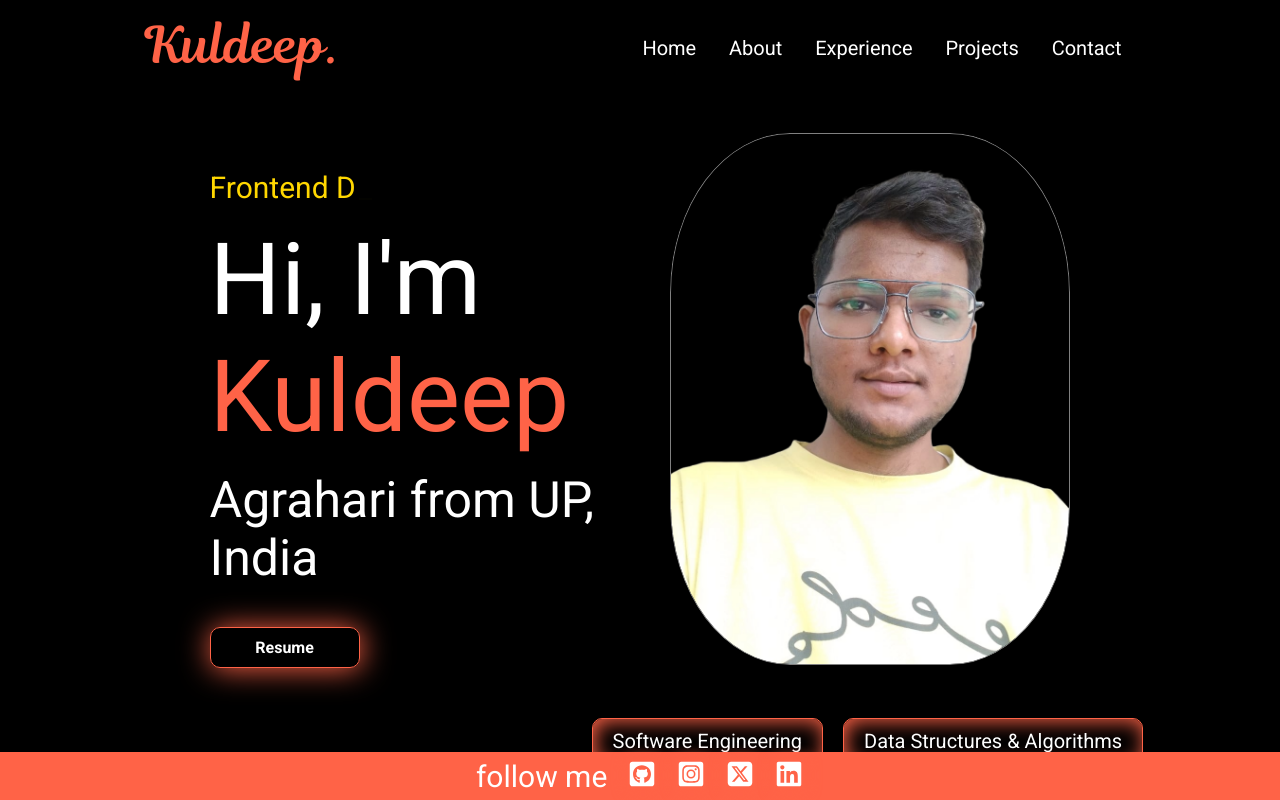
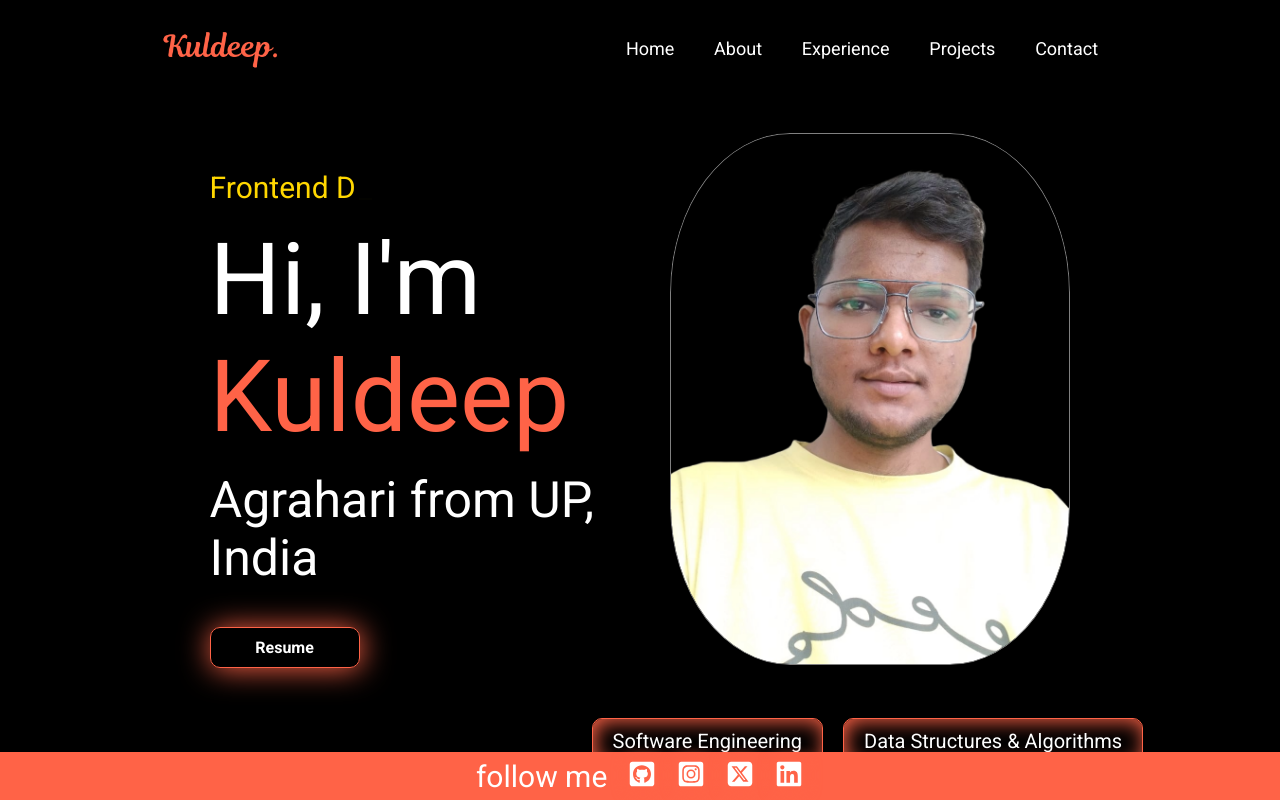
Before and after one commit to Kuldeepagrahari/Portfolio_website, a React (Vite) app: page / in a window 1280 px wide. Built offline with nearby package versions, Linux system fonts and the light colour scheme.

Commit message:
hamburger

```diff
--- a/src/components/Navbar/Nav.jsx
+++ b/src/components/Navbar/Nav.jsx
@@ -1,21 +1,56 @@
-import React from 'react'
-import "./nav.css"
-import {Link,  Element, animateScroll as scroll} from "react-scroll"
+import React, { useState } from "react";
+import "./nav.css";
+import { Link } from "react-scroll";
+
 const Nav = () => {
+  const [menuOpen, setMenuOpen] = useState(false);
+
+  // Toggle menu visibility
+  const toggleMenu = () => {
+    setMenuOpen(!menuOpen);
+  };
+
   return (
-    <div className='nav'>
-      {/* <h1>Kuldeep.</h1> */}
-      <img src="logo2.png" alt="" />
-      <ul>
-        <li><Link to="home" smooth={true} duration={500}>Home</Link></li>
-        <li><Link to="about" smooth={true} duration={500}>About</Link></li>
-        <li><Link to="exp" smooth={true} duration={500}>Experience</Link></li>
-        <li><Link to="projects" smooth={true} duration={500}>Projects</Link></li>
-        <li><Link to="contact" smooth={true} duration={500}>Contact</Link></li>
+    <div className="nav">
+      <img src="logo2.png" alt="Logo" />
+
+      {/* Hamburger Icon */}
+      <div className="hamburger" onClick={toggleMenu}>
+        <div className={`bar ${menuOpen ? "open" : ""}`}></div>
+        <div className={`bar ${menuOpen ? "open" : ""}`}></div>
+        <div className={`bar ${menuOpen ? "open" : ""}`}></div>
+      </div>
+
+      {/* Navigation Menu */}
+      <ul className={menuOpen ? "menu active" : "menu"}>
+        <li>
+          <Link to="#" smooth={true} duration={500} onClick={toggleMenu}>
+            Home
+          </Link>
+        </li>
+        <li>
+          <Link to="#" smooth={true} duration={500} onClick={toggleMenu}>
+            About
+          </Link>
+        </li>
+        <li>
+          <Link to="#" smooth={true} duration={500} onClick={toggleMenu}>
+            Experience
+          </Link>
+        </li>
+        <li>
+          <Link to="#" smooth={true} duration={500} onClick={toggleMenu}>
+            Projects
+          </Link>
+        </li>
+        <li>
+          <Link to="#" smooth={true} duration={500} onClick={toggleMenu}>
+            Contact
+          </Link>
+        </li>
       </ul>
+    </div>
+  );
+};
 
-    </div>
-  )
-}
-
-export default Nav
+export default Nav;
--- a/src/components/Navbar/nav.css
+++ b/src/components/Navbar/nav.css
@@ -1,40 +1,89 @@
-.nav{
+/* General Navbar Styling */
+.nav {
     position: fixed;
     z-index: 100;
-    height:12vh;
+    height: 12vh;
     background-color: black;
     display: flex;
     align-items: center;
     justify-content: space-around;
     width: 100%;
+  }
 
-    h1{
-        font-size: 40px;
-        font-style: italic;
-        color: rgb(0, 255, 238);
+  .nav img {
+    width: 120px;
+  }
 
+  .nav ul {
+    display: flex;
+    width: 40%;
+    align-items: center;
+    justify-content: space-around;
+    transition: all 0.3s ease;
+  }
+
+  .nav li {
+    list-style: none;
+  }
+
+  .nav a {
+    text-decoration: none;
+    color: white;
+    font-size: 18px;
+  }
+
+  /* Hamburger Menu */
+  .hamburger {
+    display: none;
+    flex-direction: column;
+    cursor: pointer;
+  }
+
+  .bar {
+    background-color: white;
+    height: 3px;
+    width: 25px;
+    margin: 3px 0;
+    transition: all 0.3s ease;
+  }
+
+  /* Hamburger Active State */
+  .bar.open:nth-child(1) {
+    transform: translateY(8px) rotate(45deg);
+  }
+  .bar.open:nth-child(2) {
+    opacity: 0;
+  }
+  .bar.open:nth-child(3) {
+    transform: translateY(-8px) rotate(-45deg);
+  }
+
+  /* Responsive Design */
+  @media screen and (max-width: 768px) {
+    .hamburger {
+      display: flex; /* Show hamburger */
     }
-    ul {
-        display: flex;
-        width: 40%;
-        align-items: center;
-        justify-content: space-around;
 
+    .nav ul {
+      position: absolute;
+      top: 12vh;
+      right: 0;
+      width: 100%;
+      flex-direction: column;
+      background-color: black;
+      display: none; /* Hidden by default */
     }
-    li{
-        list-style: none;
-        text-decoration: none;
-        a{
-            list-style: none;
-            text-decoration: none;
-            color: white;
-        }
+
+    .nav ul.menu.active {
+      display: flex;
+      border-bottom: 5px solid var(--theme-color); /* Show menu when active */
     }
-}
-@media screen and (max-width:768px) {
-    .nav{
-        img{
-            width: 100px;
-        }
+
+    .nav li {
+      margin: 15px 0;
     }
-}
+
+    .nav img {
+      width: 100px; /* Adjust logo size */
+    }
+  }
```
